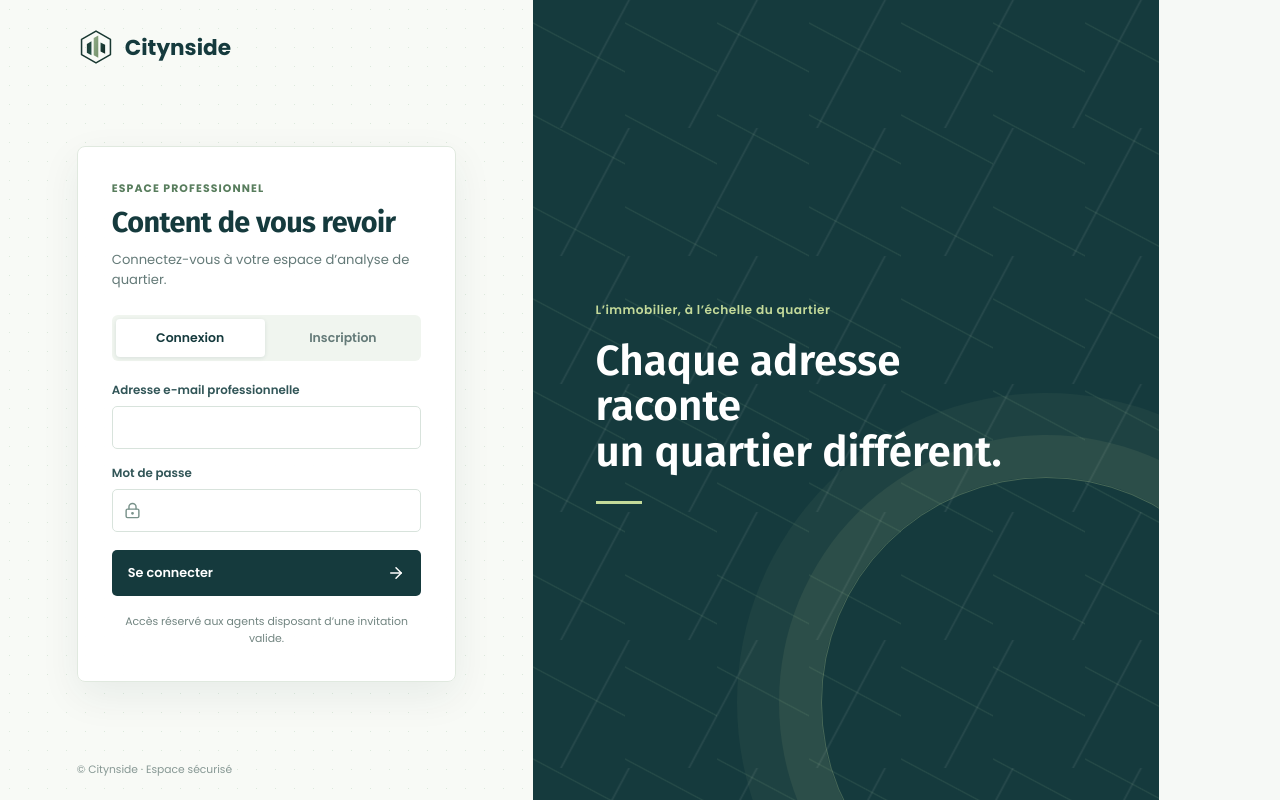
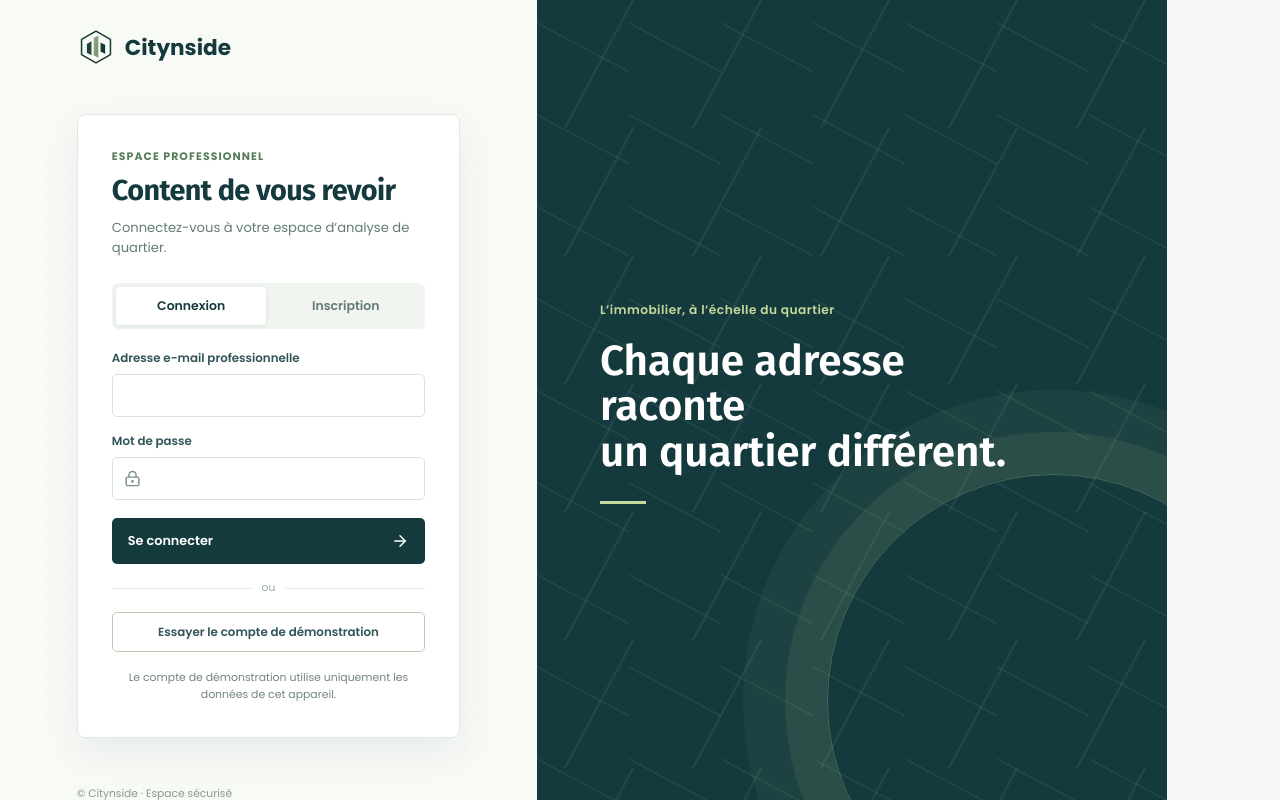
Before and after one commit to matfrnr/Citynside, a React (Vite) app: page / in a window 1280 px wide. Built offline with nearby package versions, Linux system fonts and the light colour scheme; no server answers.

Commit message:
Compte démonstration

```diff
--- a/src/App.tsx
+++ b/src/App.tsx
@@ -20,6 +20,9 @@ import type {
   NeighborhoodAnalysis,
 } from "./types";
 
+const LOCAL_DEMO_USER_ID = "local-demo-user";
+const LOCAL_DEMO_SESSION_KEY = "citynside_demo_session";
+
 export const App: React.FC = () => {
   const [analyses, setAnalyses] = useState<NeighborhoodAnalysis[]>([]);
   const [currentView, setCurrentView] = useState<AppView>("home");
@@ -30,6 +33,22 @@ export const App: React.FC = () => {
 
   useEffect(() => {
     let cancelled = false;
+    if (localStorage.getItem(LOCAL_DEMO_SESSION_KEY) === "active") {
+      const demoUser: AuthUser = {
+        id: LOCAL_DEMO_USER_ID,
+        name: "Compte de démonstration",
+        email: "demo@citynside.local",
+      };
+      setAuthUser(demoUser);
+      const loaded = getStoredAnalyses(demoUser.id);
+      setAnalyses(loaded);
+      setActiveAnalysis(loaded[0] ?? null);
+      setAuthChecking(false);
+      return () => {
+        cancelled = true;
+      };
+    }
+
     fetch("/api/auth/session")
       .then(async (response) => {
         if (!response.ok) return null;
@@ -55,6 +74,9 @@ export const App: React.FC = () => {
   }, []);
 
   const handleAuthenticated = (user: AuthUser) => {
+    if (user.id === LOCAL_DEMO_USER_ID) {
+      localStorage.setItem(LOCAL_DEMO_SESSION_KEY, "active");
+    }
     setAuthUser(user);
     const loaded = getStoredAnalyses(user.id);
     setAnalyses(loaded);
@@ -63,16 +85,19 @@ export const App: React.FC = () => {
   };
 
   const handleLogout = async () => {
+    if (authUser?.id === LOCAL_DEMO_USER_ID) {
+      localStorage.removeItem(LOCAL_DEMO_SESSION_KEY);
+    } else {
       try {
         await fetch("/api/auth/logout", { method: "POST" });
       } catch {
         // La session locale est fermée même si l’API est indisponible.
-    } finally {
+      }
+    }
     setAuthUser(null);
     setAnalyses([]);
     setActiveAnalysis(null);
     setCurrentView("home");
-    }
   };
 
   const handleSelectAnalysis = (analysis: NeighborhoodAnalysis) => {
--- a/src/components/views/AuthView.tsx
+++ b/src/components/views/AuthView.tsx
@@ -14,6 +14,12 @@ interface AuthFields {
   password: string;
   invitation: string;
 }
+
+const LOCAL_DEMO_USER: AuthUser = {
+  id: "local-demo-user",
+  name: "Compte de démonstration",
+  email: "demo@citynside.local",
+};
 
 export const AuthView: React.FC<AuthViewProps> = ({ onAuthenticated }) => {
   const [mode, setMode] = useState<AuthMode>("login");
@@ -57,6 +63,7 @@ export const AuthView: React.FC<AuthViewProps> = ({ onAuthenticated }) => {
   };
 
   const isRegistering = mode === "register";
+  const enterDemoMode = () => onAuthenticated(LOCAL_DEMO_USER);
 
   return (
     <main className="auth-screen">
@@ -194,10 +201,17 @@ export const AuthView: React.FC<AuthViewProps> = ({ onAuthenticated }) => {
                   : "Se connecter"}
               {!busy && <ArrowRight size={18} aria-hidden="true" />}
             </button>
+
+            <div className="auth-demo-separator" aria-hidden="true">
+              <span>ou</span>
+            </div>
+            <button className="auth-demo" type="button" onClick={enterDemoMode}>
+              Essayer le compte de démonstration
+            </button>
           </form>
 
           <p className="auth-privacy">
-            Accès réservé aux agents disposant d’une invitation valide.
+            Le compte de démonstration utilise uniquement les données de cet appareil.
           </p>
         </div>
 
@@ -377,6 +391,12 @@ export const AuthView: React.FC<AuthViewProps> = ({ onAuthenticated }) => {
         .auth-submit:disabled { cursor: wait; opacity: 0.72; }
         .auth-submit:focus-visible, .auth-tabs button:focus-visible { outline: 3px solid #9dc599; outline-offset: 2px; }
 
+        .auth-demo-separator { display: flex; align-items: center; gap: 10px; color: #9aaba4; font-size: 0.67rem; }
+        .auth-demo-separator::before, .auth-demo-separator::after { height: 1px; flex: 1; background: #e5ece5; content: ""; }
+        .auth-demo { min-height: 40px; border: 1px solid #b8cfb4; border-radius: 5px; color: #315557; font: inherit; font-size: 0.74rem; font-weight: 600; cursor: pointer; }
+        .auth-demo:hover { background: #f0f7ee; border-color: #8ab887; }
+        .auth-demo:focus-visible { outline: 3px solid #9dc599; outline-offset: 2px; }
+
         .auth-privacy { margin-top: 18px; color: #728581; font-size: 0.68rem; line-height: 1.5; text-align: center; }
         .auth-footer { color: #879894; font-size: 0.67rem; }
 
```
Lines whose indentation alone changed are shown as unchanged.
